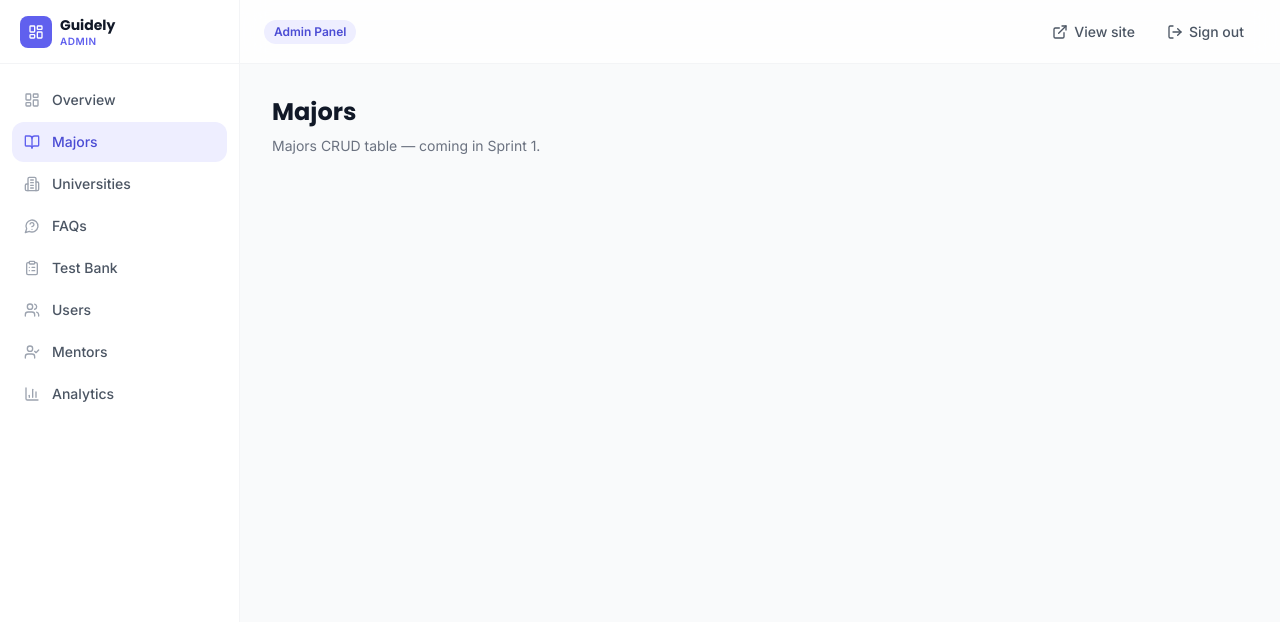
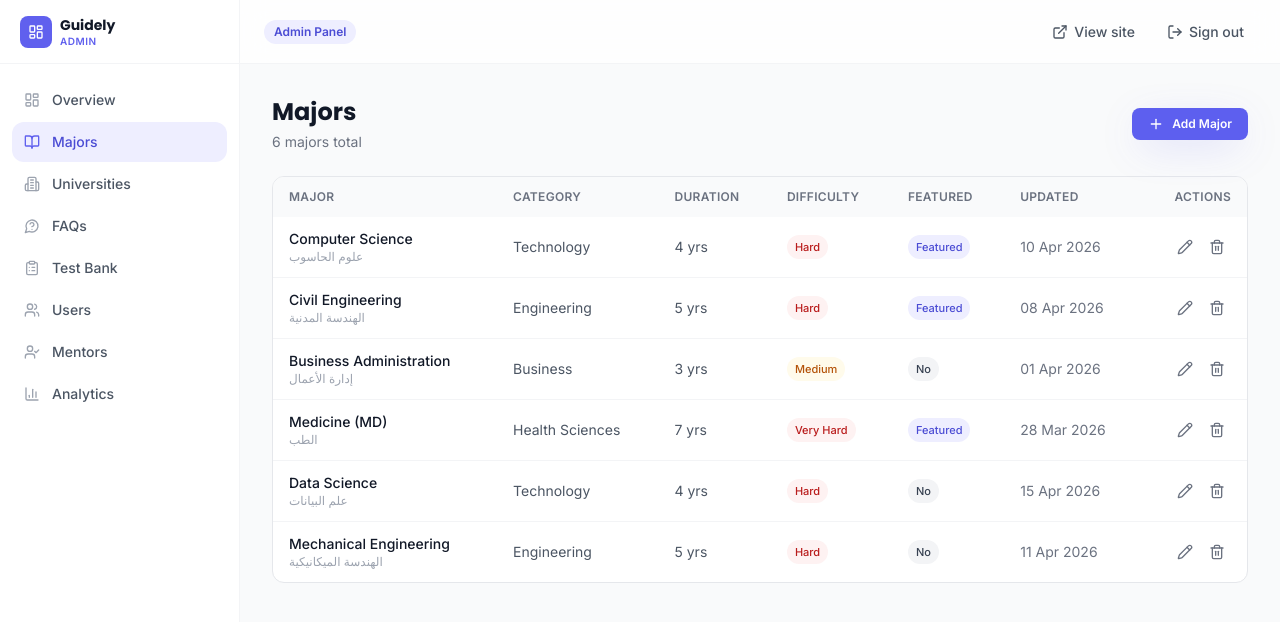
Before and after one commit to hadi-chebbo/Guidely, a Next.js app in the folder frontend/: page /admin/majors in a window 1280 px wide. Shown: the top 622 px of the page. Built offline with nearby package versions, Linux system fonts and the light colour scheme.

Commit message:
Created admin table UI

```diff
--- a/frontend/app/admin/majors/page.tsx
+++ b/frontend/app/admin/majors/page.tsx
@@ -1,10 +1,57 @@
+"use client";
+
+import { useState } from "react";
+import { Plus } from "lucide-react";
+import MajorsTable from "@/components/admin/majors/MajorsTable";
+import Pagination from "@/components/ui/Pagination";
+import Button from "@/components/ui/Button";
+import { mockMajorListPaginated } from "@/lib/mocks/majors";
+
 export default function AdminMajorsPage() {
+  const [page, setPage] = useState(1);
+
+  // TI-40: replace with useQuery({ queryFn: () => api.get('/admin/majors', { params: { page } }) })
+  const { data: items, meta } = mockMajorListPaginated;
+
+  const handleEdit = (id: number) => {
+    // TI-41: navigate to edit form
+    void id;
+  };
+
+  const handleDelete = (id: number) => {
+    // TI-40: open confirm modal then call api.delete('/admin/majors/' + id)
+    void id;
+  };
+
   return (
-    <div className="space-y-2">
-      <h1 className="text-2xl font-bold text-gray-900 font-heading">Majors</h1>
-      <p className="text-sm text-gray-500">
-        Majors CRUD table — coming in Sprint 1.
-      </p>
+    <div className="space-y-6">
+      <div className="flex items-center justify-between">
+        <div>
+          <h1 className="font-heading text-2xl font-bold text-gray-900">Majors</h1>
+          <p className="mt-1 text-sm text-gray-500">{meta.total} majors total</p>
+        </div>
+        <Button
+          size="sm"
+          fullWidth={false}
+          leftIcon={<Plus className="h-4 w-4" />}
+        >
+          Add Major
+        </Button>
+      </div>
+
+      <MajorsTable
+        items={items}
+        onEdit={handleEdit}
+        onDelete={handleDelete}
+      />
+
+      <Pagination
+        currentPage={page}
+        lastPage={meta.last_page}
+        total={meta.total}
+        perPage={meta.per_page}
+        onPageChange={setPage}
+      />
     </div>
   );
 }
--- /dev/null
+++ b/frontend/components/admin/majors/MajorsTable.tsx
@@ -0,0 +1,111 @@
+import { Pencil, Trash2 } from "lucide-react";
+import { Table, THead, TBody, TR, TH, TD, TableEmpty } from "@/components/ui/Table";
+import Badge from "@/components/ui/Badge";
+import Skeleton from "@/components/ui/Skeleton";
+import type { MajorListItem, DifficultyLevel } from "@/types/major";
+
+const COL_COUNT = 7;
+
+const difficultyVariant: Record<DifficultyLevel, "success" | "warning" | "danger"> = {
+  easy: "success",
+  medium: "warning",
+  hard: "danger",
+  very_hard: "danger",
+};
+
+const difficultyLabel: Record<DifficultyLevel, string> = {
+  easy: "Easy",
+  medium: "Medium",
+  hard: "Hard",
+  very_hard: "Very Hard",
+};
+
+interface MajorsTableProps {
+  items: MajorListItem[];
+  loading?: boolean;
+  onEdit: (id: number) => void;
+  onDelete: (id: number) => void;
+}
+
+export default function MajorsTable({ items, loading = false, onEdit, onDelete }: MajorsTableProps) {
+  return (
+    <Table>
+      <THead>
+        <TR>
+          <TH>Major</TH>
+          <TH>Category</TH>
+          <TH>Duration</TH>
+          <TH>Difficulty</TH>
+          <TH>Featured</TH>
+          <TH>Updated</TH>
+          <TH className="text-right">Actions</TH>
+        </TR>
+      </THead>
+      <TBody>
+        {loading ? (
+          Array.from({ length: 5 }).map((_, i) => (
+            <TR key={i}>
+              {Array.from({ length: COL_COUNT }).map((_, j) => (
+                <TD key={j}>
+                  <Skeleton className="h-4 w-full" />
+                </TD>
+              ))}
+            </TR>
+          ))
+        ) : items.length === 0 ? (
+          <TableEmpty colSpan={COL_COUNT}>No majors found.</TableEmpty>
+        ) : (
+          items.map((item) => (
+            <TR key={item.id}>
+              <TD>
+                <p className="font-medium text-gray-900">{item.name_en}</p>
+                <p className="text-xs text-gray-400">{item.name_ar}</p>
+              </TD>
+              <TD className="text-gray-600">{item.category?.name_en ?? "—"}</TD>
+              <TD className="text-gray-600">
+                {item.duration_years} yr{item.duration_years !== 1 ? "s" : ""}
+              </TD>
+              <TD>
+                <Badge variant={difficultyVariant[item.difficulty_level]}>
+                  {difficultyLabel[item.difficulty_level]}
+                </Badge>
+              </TD>
+              <TD>
+                <Badge variant={item.is_featured ? "brand" : "default"}>
+                  {item.is_featured ? "Featured" : "No"}
+                </Badge>
+              </TD>
+              <TD className="text-gray-500">
+                {new Date(item.updated_at).toLocaleDateString("en-GB", {
+                  day: "2-digit",
+                  month: "short",
+                  year: "numeric",
+                })}
+              </TD>
+              <TD>
+                <div className="flex justify-end gap-1">
+                  <button
+                    type="button"
+                    onClick={() => onEdit(item.id)}
+                    className="rounded-lg p-1.5 text-gray-500 transition-colors hover:bg-gray-100 hover:text-brand-950"
+                    aria-label={`Edit ${item.name_en}`}
+                  >
+                    <Pencil className="h-4 w-4" />
+                  </button>
+                  <button
+                    type="button"
+                    onClick={() => onDelete(item.id)}
+                    className="rounded-lg p-1.5 text-gray-500 transition-colors hover:bg-red-50 hover:text-red-600"
+                    aria-label={`Delete ${item.name_en}`}
+                  >
+                    <Trash2 className="h-4 w-4" />
+                  </button>
+                </div>
+              </TD>
+            </TR>
+          ))
+        )}
+      </TBody>
+    </Table>
+  );
+}
```
